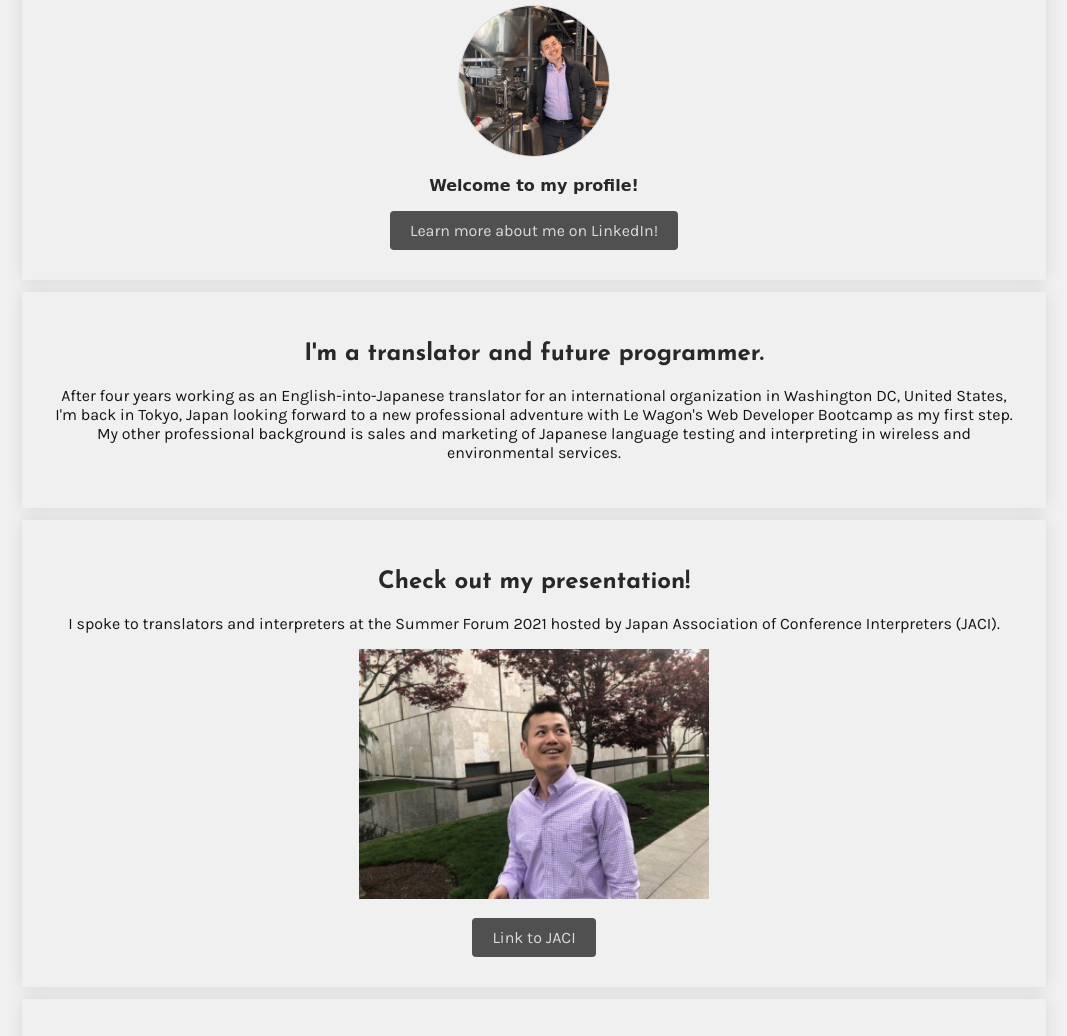
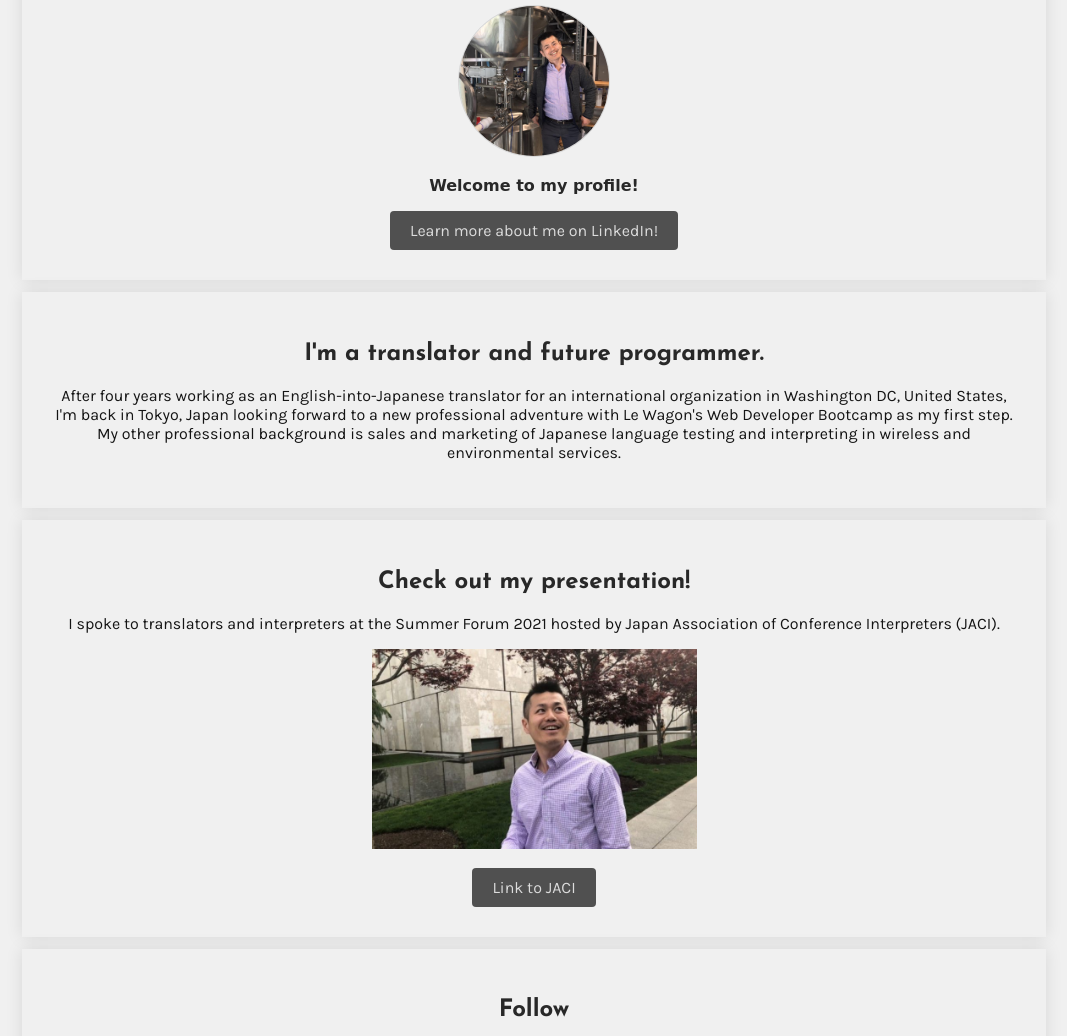
Before and after one commit to HirofumiJinno/profile, a plain HTML site: page index.html in a window 1280 px wide. Shown: the part 145-1181 px from the top of the page, without its empty margins (106-1173 px from the left). Drawn offline with Linux system fonts and the light colour scheme; a web font is replaced by a local one.

```diff
--- a/style.css
+++ b/style.css
@@ -64,8 +64,8 @@ a {
 }
 
 .square-photo {
-  width: 350px;
-  height: 250px;
+  width: 325px;
+  height: 200px;
   object-fit: cover;
   margin-bottom: 15px;
 }
```
Also changed, not shown: index.html (+2 -1 lines).
